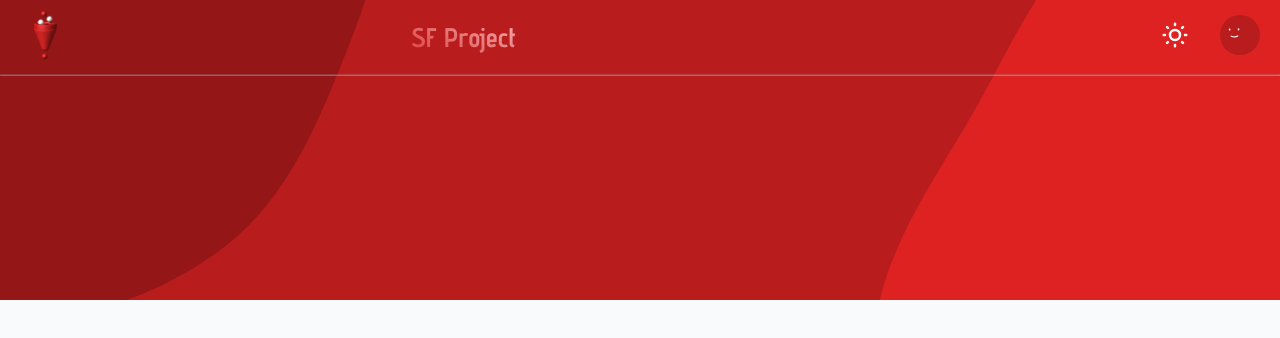
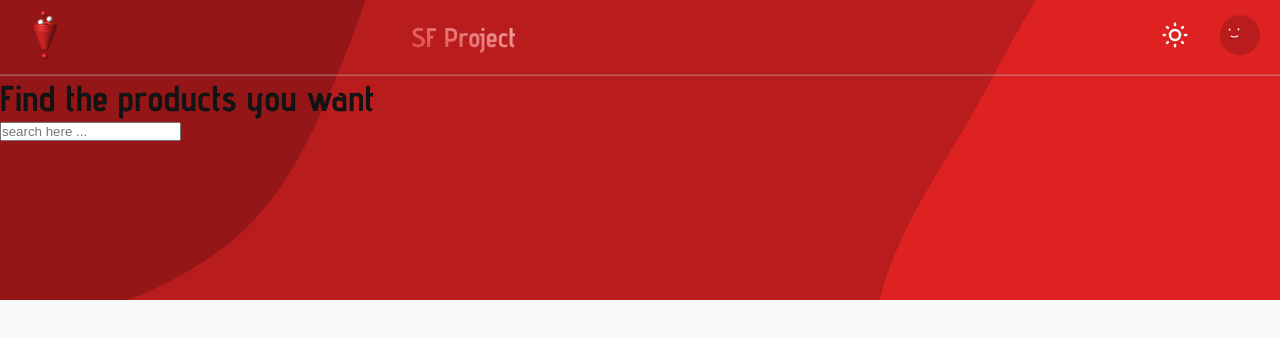
Before and after one commit to alirezashafii/search-filter, a plain HTML site: page index.html in a window 1280 px wide. Drawn offline with Linux system fonts and the light colour scheme.

Commit message:
search input added to the header section

```diff
--- a/index.html
+++ b/index.html
@@ -40,8 +40,12 @@
           </div>
         </nav>
         <hr />
-        <!-- <h1>Find the products you want</h1> -->
+        <h1>Find the products you want</h1>
       </div>
+      <section class="container">
+        <input type="search" placeholder="search here ...">
+        <div class="filters"></div>
+      </section>
     </header>
 
   </body>
```
